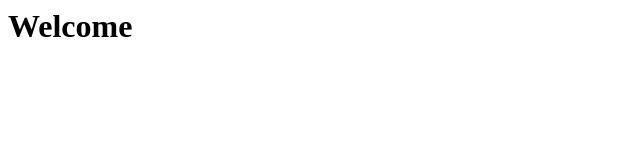
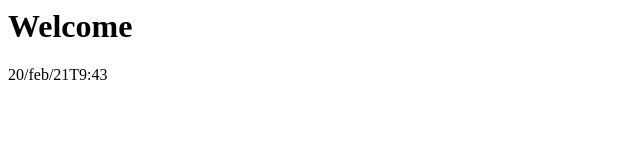
Before and after one commit to jcabrerizo/poc-docker-nginx, a plain HTML site: page index.html in a window 1280 px wide. Shown: the whole page, without its empty margins (0-640 px from the left). Drawn offline with Linux system fonts and the light colour scheme.

Commit message:
Add files via upload

```diff
--- a/index.html
+++ b/index.html
@@ -6,5 +6,6 @@
     </head>
     <body>
         <h1>Welcome</h1>
+        <p>20/feb/21T9:43</p>
     </body>
 </html>
```
